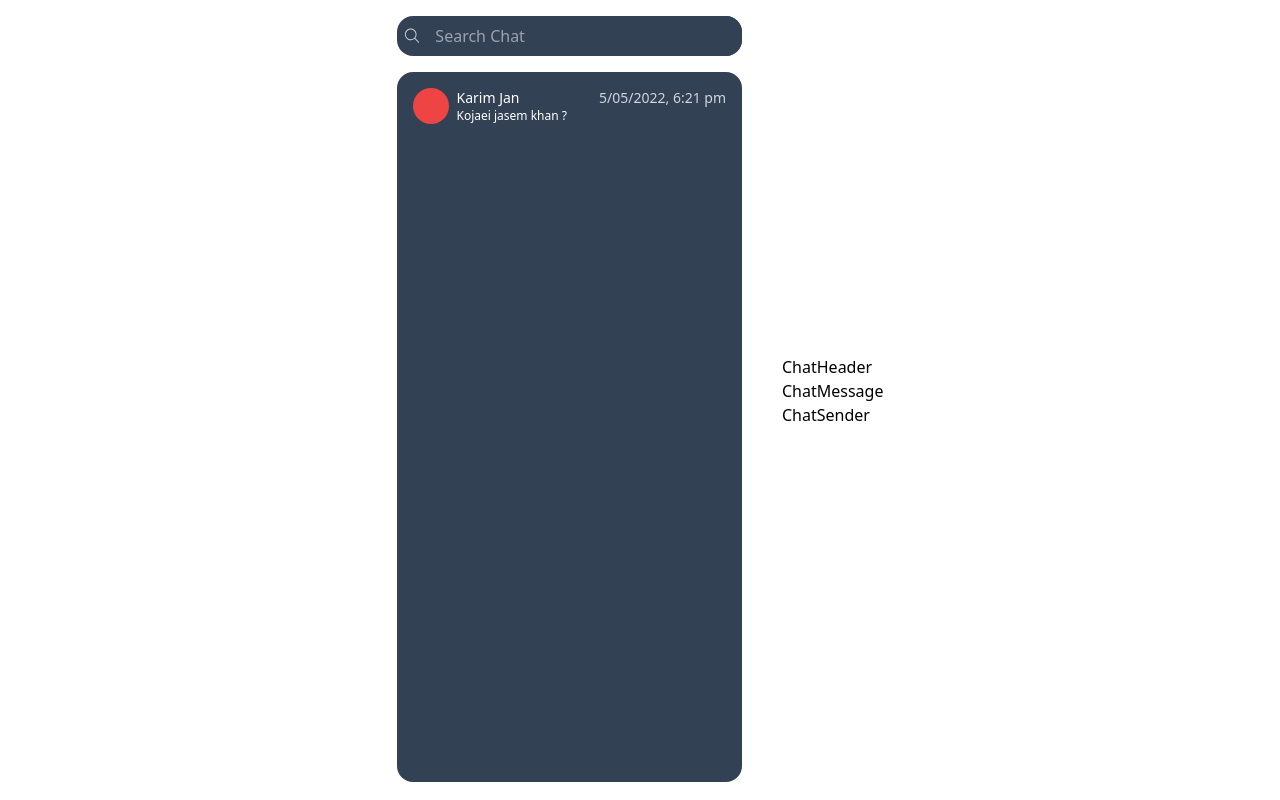
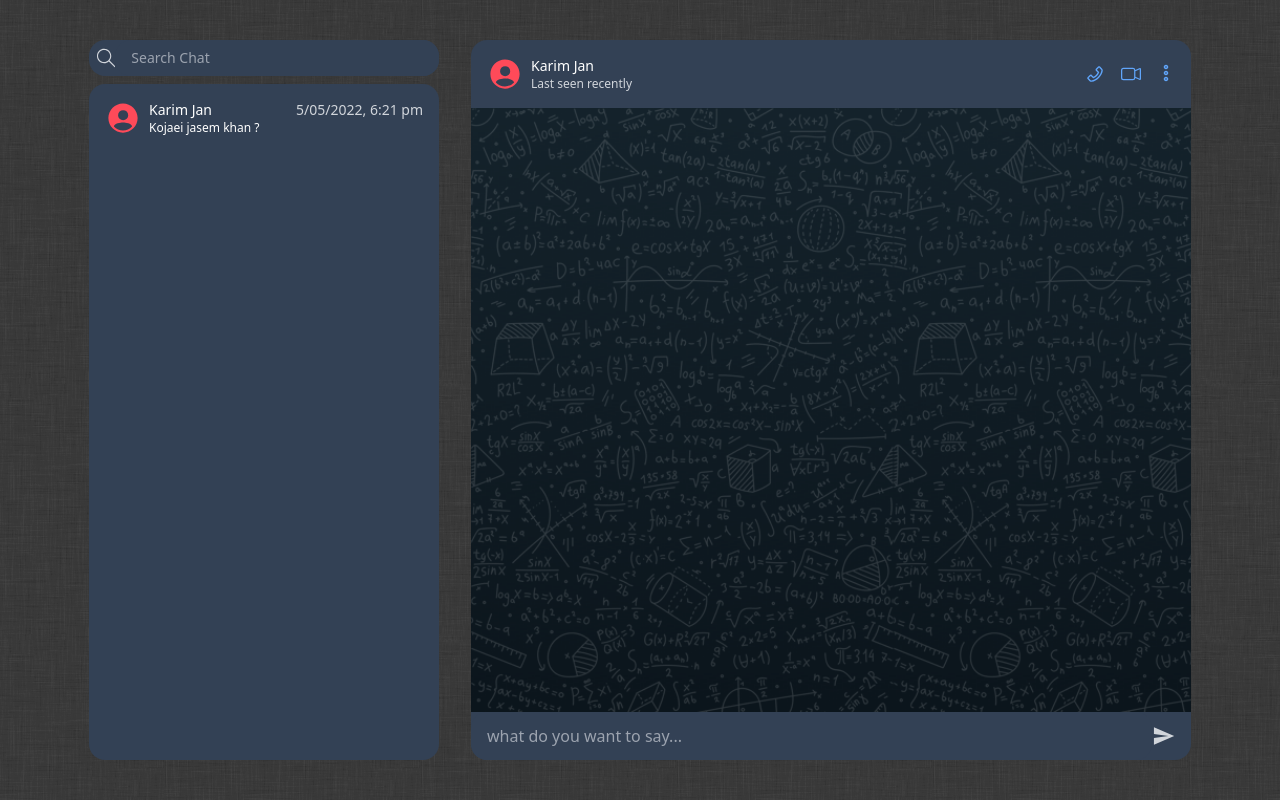
Before and after one commit to M-AminM/chat-app, a React (Create React App) app: page / in a window 1280 px wide. Built offline with nearby package versions, Linux system fonts and the light colour scheme.

Commit message:
chat style

```diff
--- a/src/components/Layout/index.tsx
+++ b/src/components/Layout/index.tsx
@@ -5,7 +5,7 @@ import { Outlet } from "react-router-dom";
 
 const Layout = () => {
   return (
-    <div>
+    <div className="h-screen flex justify-center items-center">
       <Outlet />
     </div>
   );
--- a/src/components/Messanger/Chat/Header/index.tsx
+++ b/src/components/Messanger/Chat/Header/index.tsx
@@ -1,7 +1,27 @@
 import React from "react";
+import { AiOutlinePhone } from "react-icons/ai";
+import { BsCameraVideo } from "react-icons/bs";
+import { CgMoreVertical } from "react-icons/cg";
+import { IoPersonCircleSharp } from "react-icons/io5";
 
 const ChatHeader = () => {
-  return <div>ChatHeader</div>;
+  return (
+    <div className="flex justify-between items-center w-full bg-slate-700 p-4 rounded-t-2xl">
+      <div className="flex gap-2">
+        <IoPersonCircleSharp className="text-4xl " color="#ff4a59" />
+        <div>
+          <h3 className="text-sm text-white">Karim Jan</h3>
+          <p className="text-xs text-gray-300">Last seen recently</p>
+        </div>
+      </div>
+
+      <div className="flex gap-4">
+        <AiOutlinePhone className="text-xl text-blue-400 cursor-pointer" />
+        <BsCameraVideo className="text-xl text-blue-400 cursor-pointer" />
+        <CgMoreVertical className="text-lg text-blue-400 cursor-pointer" />
+      </div>
+    </div>
+  );
 };
 
 export default ChatHeader;
--- a/src/components/Messanger/Chat/Message/index.tsx
+++ b/src/components/Messanger/Chat/Message/index.tsx
@@ -1,7 +1,14 @@
 import React from "react";
 
 const ChatMessage = () => {
-  return <div>ChatMessage</div>;
+  return (
+    <div
+      style={{
+        backgroundImage: "url('/assets/images/chat-bg.png')",
+      }}
+      className="!bg-cover h-full w-full"
+    ></div>
+  );
 };
 
 export default ChatMessage;
--- a/src/components/Messanger/Chat/Sender/index.tsx
+++ b/src/components/Messanger/Chat/Sender/index.tsx
@@ -1,7 +1,16 @@
 import React from "react";
+import { MdSend } from "react-icons/md";
 
 const ChatSender = () => {
-  return <div>ChatSender</div>;
+  return (
+    <div className="flex items-center bg-slate-700 pr-4 rounded-b-2xl">
+      <input
+        className="bg-slate-700 text-gray-300 border-none outline-0 rounded-2xl px-4 py-3 w-full"
+        placeholder="what do you want to say..."
+      />
+      <MdSend className="text-gray-300 text-2xl cursor-pointer hover:text-blue-400 duration-150 ease-out" />
+    </div>
+  );
 };
 
 export default ChatSender;
--- a/src/components/Messanger/Layout/index.tsx
+++ b/src/components/Messanger/Layout/index.tsx
@@ -7,12 +7,12 @@ import ChatSearch from "../Sidebar/Search";
 
 const Layout = () => {
   return (
-    <div className="flex justify-center items-center gap-10">
-      <div>
+    <div className="flex justify-center items-center gap-8 h-full w-full">
+      <div className="h-full flex flex-col gap-2  flex-[0_0_350px]">
         <ChatSearch />
         <ChatList />
       </div>
-      <div>
+      <div className="h-full flex flex-col  w-3/5">
         <ChatHeader />
         <ChatMessage />
         <ChatSender />
--- a/src/components/Messanger/Sidebar/ChatList/index.tsx
+++ b/src/components/Messanger/Sidebar/ChatList/index.tsx
@@ -1,14 +1,12 @@
 import React from "react";
+import { IoPersonCircleSharp } from "react-icons/io5";
 
 const ChatList = () => {
   return (
-    <div
-      className="bg-slate-700 rounded-2xl p-4 flex flex-col gap-6 overflow-auto"
-      style={{ height: "calc(100vh - 90px)" }}
-    >
-      <div className="flex gap-8">
-        <div className="flex gap-2">
-          <div className="bg-red-500 w-9 h-9 rounded-full"></div>
+    <div className="bg-slate-700 rounded-2xl p-4 flex flex-col gap-6 overflow-auto h-full">
+      <div className="flex justify-between">
+        <div className="flex gap-2 ">
+          <IoPersonCircleSharp className="text-4xl " color="#ff4a59" />
           <div>
             <h2 className="text-sm text-white">Karim Jan</h2>
             <p className="text-xs text-white">Kojaei jasem khan ?</p>
--- a/src/components/Messanger/Sidebar/Search/index.tsx
+++ b/src/components/Messanger/Sidebar/Search/index.tsx
@@ -3,10 +3,10 @@ import { SlMagnifier } from "react-icons/sl";
 
 const ChatSearch = () => {
   return (
-    <div className="flex bg-slate-700 items-center rounded-2xl my-4 ">
-      <SlMagnifier className="ml-2 text-gray-300 cursor-pointer" />
+    <div className="flex bg-slate-700 items-center rounded-2xl ">
+      <SlMagnifier className="ml-2 text-gray-300 cursor-pointer text-xl" />
       <input
-        className="border-none outline-0 px-4 py-2 bg-slate-700 rounded-2xl w-full text-gray-300"
+        className="border-none outline-0 px-4 py-2 bg-slate-700 rounded-2xl w-full text-gray-300 text-sm  "
         type="text"
         placeholder="Search Chat"
       />
--- a/src/components/Messanger/index.tsx
+++ b/src/components/Messanger/index.tsx
@@ -3,7 +3,7 @@ import Layout from "./Layout";
 
 const Messanger = () => {
   return (
-    <div>
+    <div className="h-screen w-screen p-10 ">
       <Layout />
     </div>
   );
--- a/src/styles/global.css
+++ b/src/styles/global.css
@@ -1,5 +1,6 @@
 html {
   font-family: Vazirmatn, sans-serif;
+  background-image: url("/public/assets/images/linen.png");
 }
 
 ::-webkit-scrollbar {
```
Also changed, not shown: public/assets/images/chat-bg.png (added), public/assets/images/linen.png (added).
